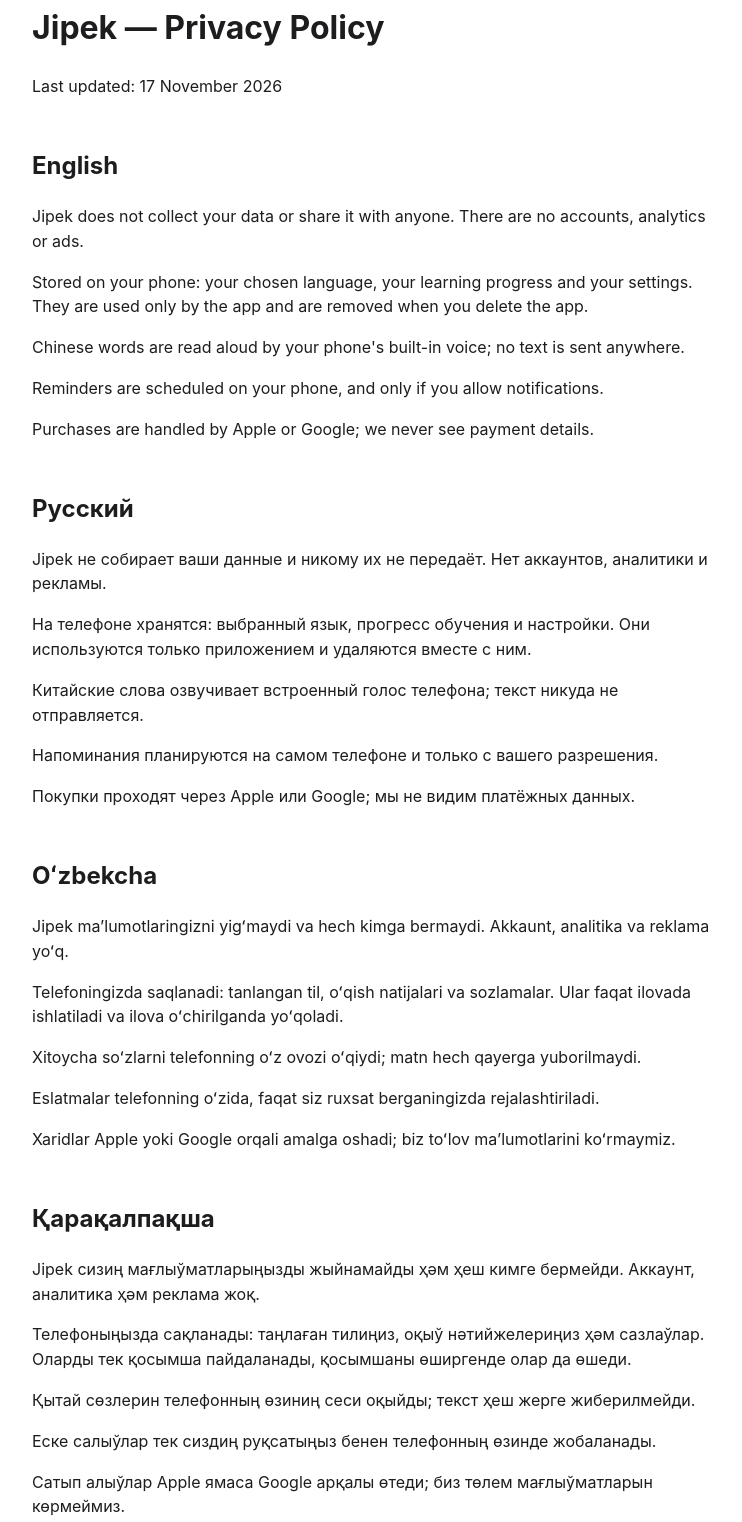
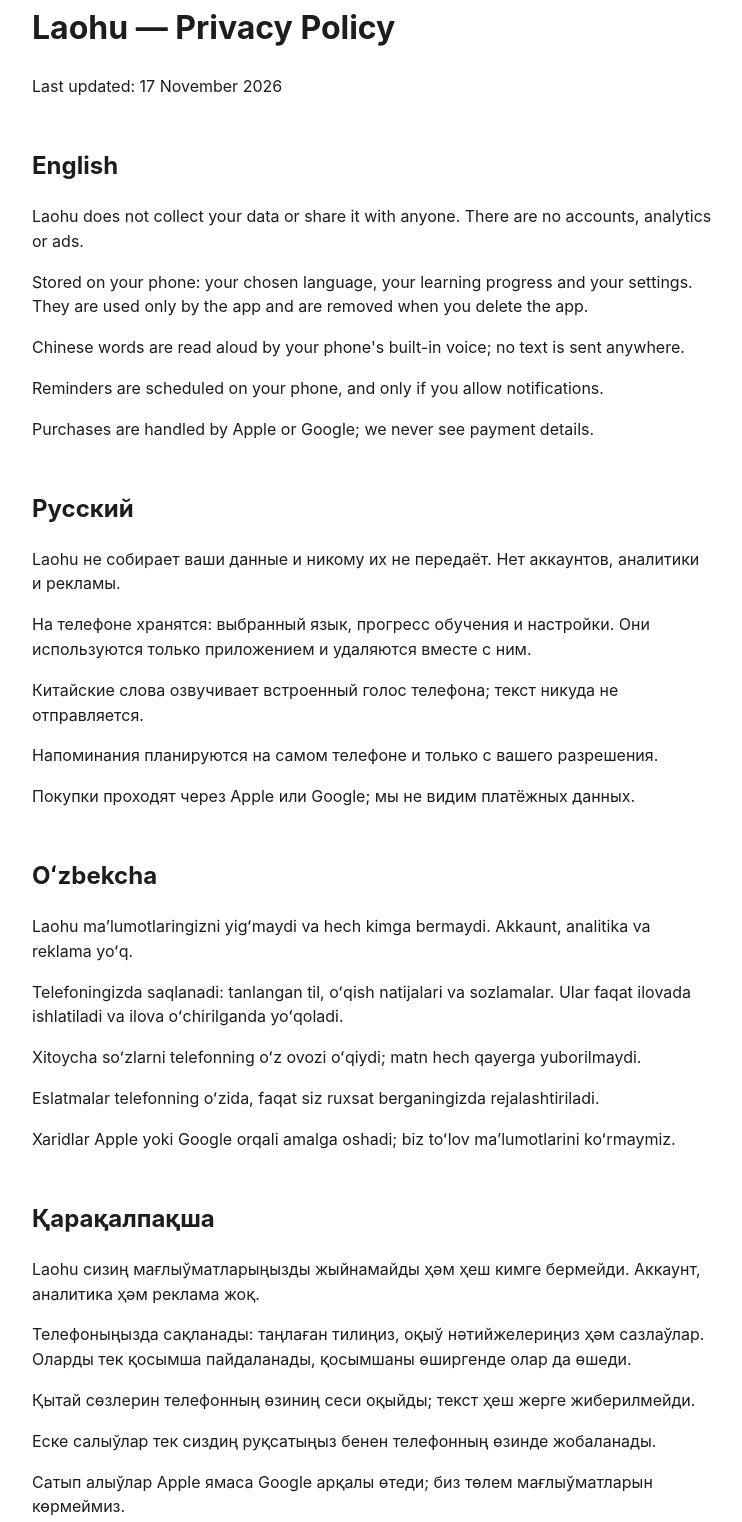
Before and after one commit to samambetov-max/haohao-privacy, a plain HTML site: page index.html in a window 1280 px wide. Shown: the part 37-1559 px from the top of the page, without its empty margins (268-1010 px from the left). Drawn offline with Linux system fonts and the light colour scheme.

Commit message:
docs: rename app to Laohu

```diff
--- a/index.html
+++ b/index.html
@@ -1,29 +1,29 @@
 <!doctype html>
 <html lang="en"><head><meta charset="utf-8"><meta name="viewport" content="width=device-width, initial-scale=1">
-<title>Jipek — Privacy Policy</title>
+<title>Laohu — Privacy Policy</title>
 <style>body{font:16px/1.55 -apple-system,system-ui,sans-serif;max-width:680px;margin:40px auto;padding:0 16px;color:#1d1d1f}h2{margin-top:2em}</style>
-</head><body><h1>Jipek — Privacy Policy</h1>
+</head><body><h1>Laohu — Privacy Policy</h1>
 <p>Last updated: 17 November 2026</p>
 <section lang="en"><h2>English</h2>
-<p>Jipek does not collect your data or share it with anyone. There are no accounts, analytics or ads.</p>
+<p>Laohu does not collect your data or share it with anyone. There are no accounts, analytics or ads.</p>
 <p>Stored on your phone: your chosen language, your learning progress and your settings. They are used only by the app and are removed when you delete the app.</p>
 <p>Chinese words are read aloud by your phone's built-in voice; no text is sent anywhere.</p>
 <p>Reminders are scheduled on your phone, and only if you allow notifications.</p>
 <p>Purchases are handled by Apple or Google; we never see payment details.</p>
 </section><section lang="ru"><h2>Русский</h2>
-<p>Jipek не собирает ваши данные и никому их не передаёт. Нет аккаунтов, аналитики и рекламы.</p>
+<p>Laohu не собирает ваши данные и никому их не передаёт. Нет аккаунтов, аналитики и рекламы.</p>
 <p>На телефоне хранятся: выбранный язык, прогресс обучения и настройки. Они используются только приложением и удаляются вместе с ним.</p>
 <p>Китайские слова озвучивает встроенный голос телефона; текст никуда не отправляется.</p>
 <p>Напоминания планируются на самом телефоне и только с вашего разрешения.</p>
 <p>Покупки проходят через Apple или Google; мы не видим платёжных данных.</p>
 </section><section lang="uz"><h2>Oʻzbekcha</h2>
-<p>Jipek maʼlumotlaringizni yigʻmaydi va hech kimga bermaydi. Akkaunt, analitika va reklama yoʻq.</p>
+<p>Laohu maʼlumotlaringizni yigʻmaydi va hech kimga bermaydi. Akkaunt, analitika va reklama yoʻq.</p>
 <p>Telefoningizda saqlanadi: tanlangan til, oʻqish natijalari va sozlamalar. Ular faqat ilovada ishlatiladi va ilova oʻchirilganda yoʻqoladi.</p>
 <p>Xitoycha soʻzlarni telefonning oʻz ovozi oʻqiydi; matn hech qayerga yuborilmaydi.</p>
 <p>Eslatmalar telefonning oʻzida, faqat siz ruxsat berganingizda rejalashtiriladi.</p>
 <p>Xaridlar Apple yoki Google orqali amalga oshadi; biz toʻlov maʼlumotlarini koʻrmaymiz.</p>
 </section><section lang="kaa"><h2>Қарақалпақша</h2>
-<p>Jipek сизиң мағлыўматларыңызды жыйнамайды ҳәм ҳеш кимге бермейди. Аккаунт, аналитика ҳәм реклама жоқ.</p>
+<p>Laohu сизиң мағлыўматларыңызды жыйнамайды ҳәм ҳеш кимге бермейди. Аккаунт, аналитика ҳәм реклама жоқ.</p>
 <p>Телефоныңызда сақланады: таңлаған тилиңиз, оқыў нәтийжелериңиз ҳәм сазлаўлар. Оларды тек қосымша пайдаланады, қосымшаны өширгенде олар да өшеди.</p>
 <p>Қытай сөзлерин телефонның өзиниң сеси оқыйды; текст ҳеш жерге жиберилмейди.</p>
 <p>Еске салыўлар тек сиздиң руқсатыңыз бенен телефонның өзинде жобаланады.</p>
```
